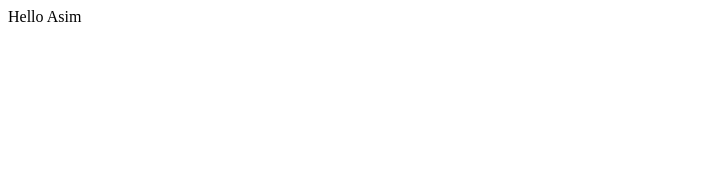
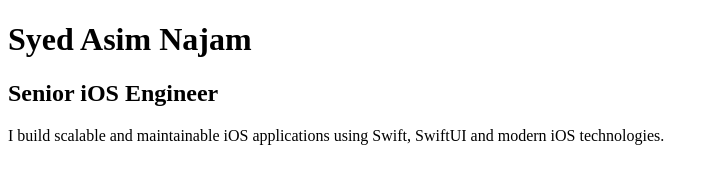
Before and after one commit to asimnajam/asimnajam.github.io, a plain HTML site: page index.html in a window 1280 px wide. Shown: the whole page, without its empty margins (0-715 px from the left). Drawn offline with Linux system fonts and the light colour scheme.

Commit message:
Add html in index.html

```diff
--- a/index.html
+++ b/index.html
@@ -1 +1,22 @@
-<div>Hello Asim</div>
+<!DOCTYPE html>
+<html lang="en">
+<head>
+    <meta charset="UTF-8">
+    <meta name="viewport" content="width=device-width, initial-scale=1.0">
+
+    <title>Syed Asim Najam | Senior iOS Engineer</title>
+</head>
+
+<body>
+
+    <h1>Syed Asim Najam</h1>
+
+    <h2>Senior iOS Engineer</h2>
+
+    <p>
+        I build scalable and maintainable iOS applications
+        using Swift, SwiftUI and modern iOS technologies.
+    </p>
+
+</body>
+</html>
```
